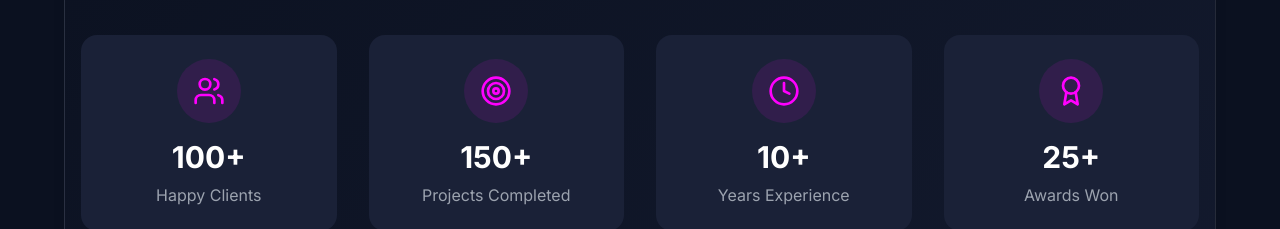
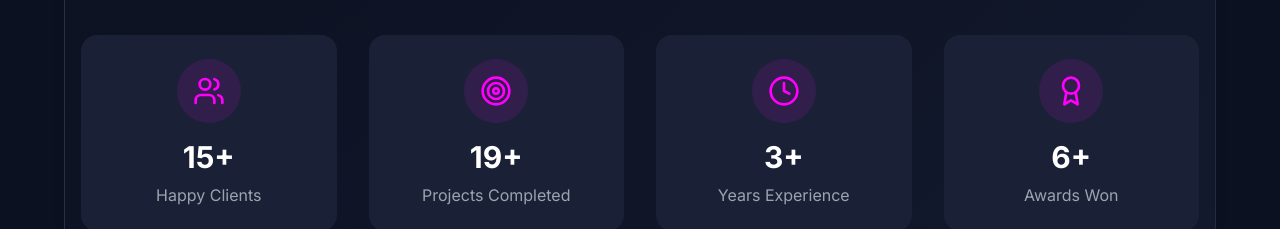
Before and after one commit to nikhilsingh1999/Bytebuster, a React (Vite) app in the folder project/: page / in a window 1280 px wide. Shown: the part 4720-4949 px from the top of the page. Built offline with nearby package versions, Linux system fonts and the light colour scheme.

Commit message:
data changed

```diff
--- a/project/src/components/About.tsx
+++ b/project/src/components/About.tsx
@@ -4,10 +4,10 @@ import CountUp from 'react-countup';
 import { Users, Target, Clock, Award } from 'lucide-react';
 
 const stats = [
-  { icon: Users, end: 100, label: 'Happy Clients' },
-  { icon: Target, end: 150, label: 'Projects Completed' },
-  { icon: Clock, end: 10, label: 'Years Experience' },
-  { icon: Award, end: 25, label: 'Awards Won' },
+  { icon: Users, end: 15, label: 'Happy Clients' },
+  { icon: Target, end: 19, label: 'Projects Completed' },
+  { icon: Clock, end: 3, label: 'Years Experience' },
+  { icon: Award, end: 6, label: 'Awards Won' },
 ];
 
 const founders = [
```
